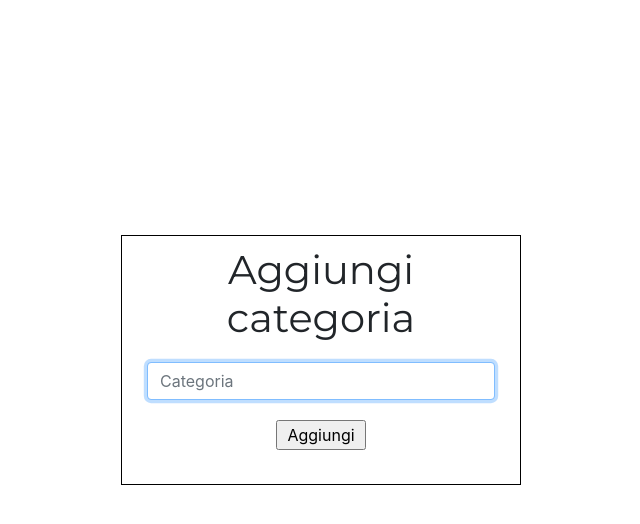
After one commit to FrancescoMinei/FAQ, a PHP site: page /admin/AggiungiCategoria.php in a window 1280 px wide. The commit adds this page. Shown: the top 524 px of the page, without its empty margins (319-959 px from the left). Run offline with PHP 8.4, Linux system fonts and the light colour scheme.

Commit message:
Aggiunta Categoria

```diff
--- /dev/null
+++ b/admin/AggiungiCategoria.php
@@ -0,0 +1,21 @@
+<!DOCTYPE html>
+<html lang="it">
+<head>
+    <meta charset="UTF-8">
+    <meta name="viewport" content="width=device-width, initial-scale=1.0">
+    <link rel="stylesheet" href="https://stackpath.bootstrapcdn.com/bootstrap/4.4.1/css/bootstrap.min.css" integrity="sha384-Vkoo8x4CGsO3+Hhxv8T/Q5PaXtkKtu6ug5TOeNV6gBiFeWPGFN9MuhOf23Q9Ifjh" crossorigin="anonymous">
+    <link rel="stylesheet" href="../css/styleAddCat.css">
+    <title>Aggiungi Categoria</title>
+</head>
+<body>
+<div class="Wrapper">
+        <form action="../php/AddCategory.php" method="POST">
+            <div class="Square">
+                <h1 id="Text">Aggiungi categoria</h1>
+                <input name="CategoryName" id="Input-item" type="text" class="form-control" placeholder="Categoria" aria-label="Categoria" aria-describedby="basic-addon2" required="" autofocus="">
+                <input type="submit" id="btn_submit" value="Aggiungi">
+            </div>
+        </form>
+    </div>
+</body>
+</html>
--- a/css/style.css
+++ b/css/style.css
@@ -24,6 +24,10 @@ body {
 
 .Wrapper .SideBar #Title {
     font-family: Montserrat, "Arial", "Helvetica", "sans-serif";
+    color: black;
+}
+
+.Wrapper .SideBar .AdminControl #AdminStuff a {
     color: black;
 }
 
--- /dev/null
+++ b/css/styleAddCat.css
@@ -0,0 +1,33 @@
+@import url('https://fonts.googleapis.com/css2?family=Montserrat&display=swap');
+body {
+    margin: 0;
+}
+
+.Wrapper .Square {
+    width: 400px;
+    height: 250px;
+    border: 1px solid black;
+    position: absolute;
+    left: 50%;
+    top: 45%;
+    transform: translate(-50%, -50%);
+    padding-left: 25px;
+    padding-right: 25px;
+}
+
+.Wrapper .Square #Text {
+    text-align: center;
+    font-family: Montserrat, "Arial", "Helvetica", "sans-serif";
+    margin-top: 10px;
+}
+
+.Wrapper .Square #Input-item {
+    margin-top: 20px;
+}
+
+.Wrapper .Square input#btn_submit {
+    display: block;
+    margin: 0 auto;
+    margin-top: 20px;
+    width: 90px;
+}
```
Also changed, not shown: index.php (+7 -1 lines), php/AddCategory.php (added, +7 -0 lines), php/DBManager.php (+4 -14 lines), admin/AggiungiAdmin.php (added), admin/AggiungiDomanda.php (added), php/reg.php (renamed from reg.php).
